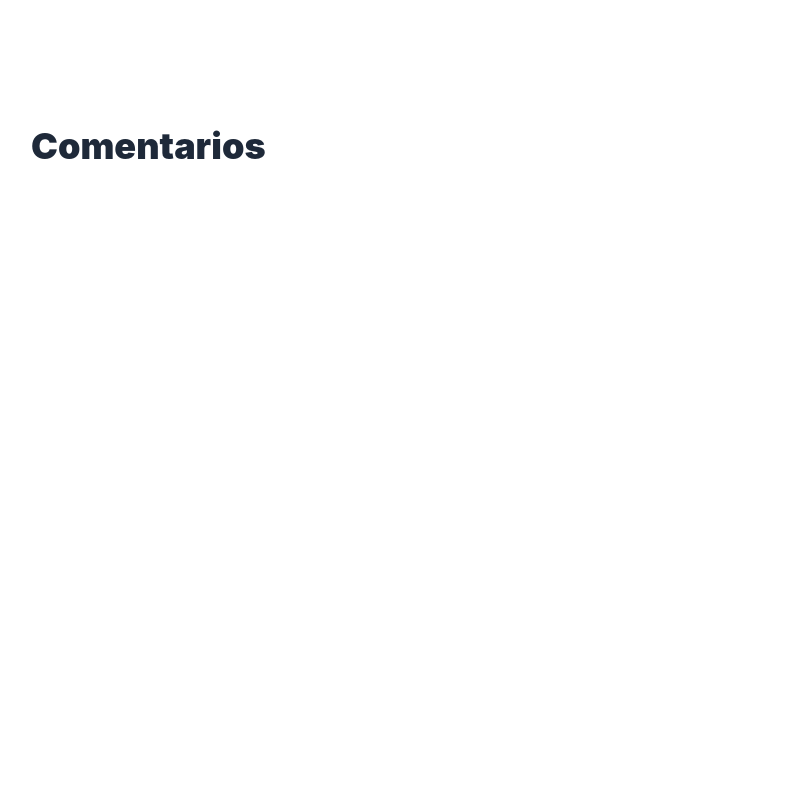
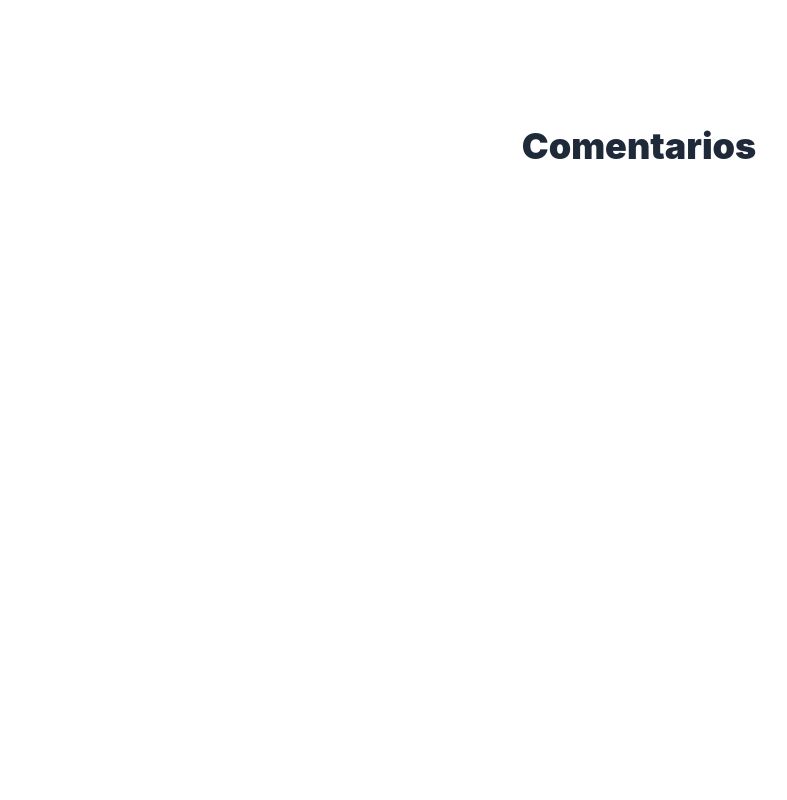
Before and after one commit to EngelFreites/official-english-web, a React (Vite) app: page / in a window 1280 px wide. Shown: the part 3540-4340 px from the top of the page, without its empty margins (1-788 px from the left). Built offline with nearby package versions, Linux system fonts and the light colour scheme.

Commit message:
style: title move to center

```diff
--- a/src/component/StudentReviews/StudentReviews.jsx
+++ b/src/component/StudentReviews/StudentReviews.jsx
@@ -4,7 +4,7 @@
   return (
     <section
       id="StudentReviews"
-      className="max-w-7xl mx-auto px-4 sm:px-6 lg:px-8 mb-16 "
+      className="max-w-7xl mx-auto px-4 sm:px-6 lg:px-8 mb-16 flex flex-col justify-center items-center  "
     >
       <Title className="text-center">Comentarios</Title>
       <div className="columns-1 sm:columns-2 md:columns-3 gap-4 space-y-4  animate-scroll">
```
